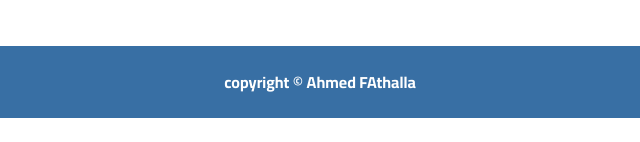
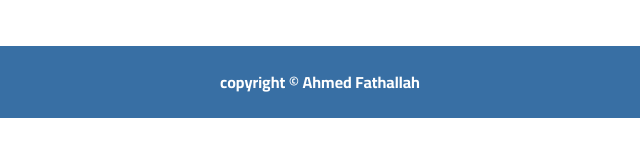
Before and after one commit to ahmedfathallaali/calculate-age, a plain HTML site: page index.html in a window 1280 px wide. Shown: the part 655-797 px from the top of the page, 320-960 px from the left. Drawn offline with Linux system fonts and the light colour scheme.

Commit message:
Update index.html

```diff
--- a/index.html
+++ b/index.html
@@ -51,7 +51,7 @@
     <!--------------- Footer --------------->
     <footer>
         <div class="foot">
-            <span>copyright &copy; Ahmed FAthalla </span>
+            <span>copyright &copy; Ahmed Fathallah </span>
         </div>
     </footer>
 
```
